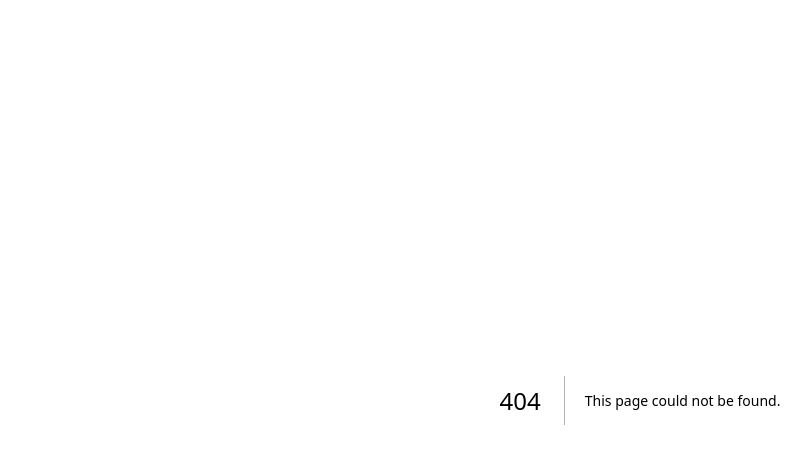
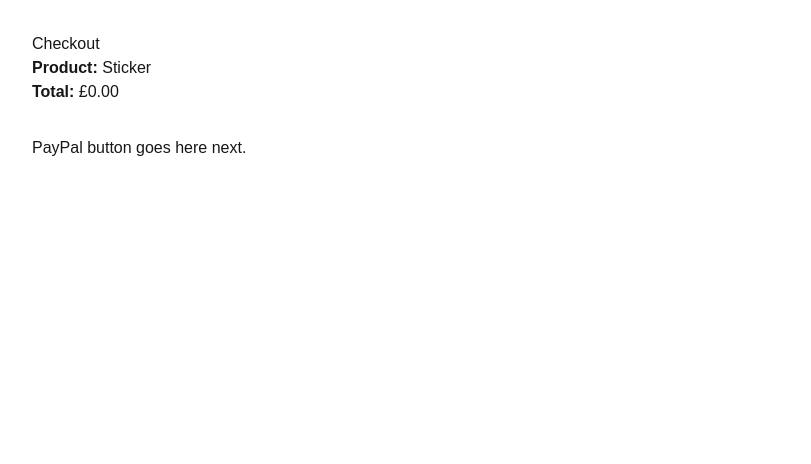
Before and after one commit to cleanwebsitesuk/stickerology, a Next.js app: page /checkout in a window 1280 px wide. Before the commit this address had no page. Shown: the top 464 px of the page, without its empty margins (0-811 px from the left). Built offline with nearby package versions, Linux system fonts and the light colour scheme.

Commit message:
Create page.tsx

```diff
--- /dev/null
+++ b/app/checkout/page.tsx
@@ -0,0 +1,22 @@
+type Props = {
+  searchParams: Promise<{
+    title?: string;
+    price?: string;
+  }>;
+};
+
+export default async function CheckoutPage({ searchParams }: Props) {
+  const params = await searchParams;
+  const title = params.title || "Sticker";
+  const price = params.price || "0.00";
+
+  return (
+    <main style={{ padding: "2rem" }}>
+      <h1>Checkout</h1>
+      <p><strong>Product:</strong> {title}</p>
+      <p><strong>Total:</strong> £{Number(price).toFixed(2)}</p>
+
+      <p style={{ marginTop: "2rem" }}>PayPal button goes here next.</p>
+    </main>
+  );
+}
```
